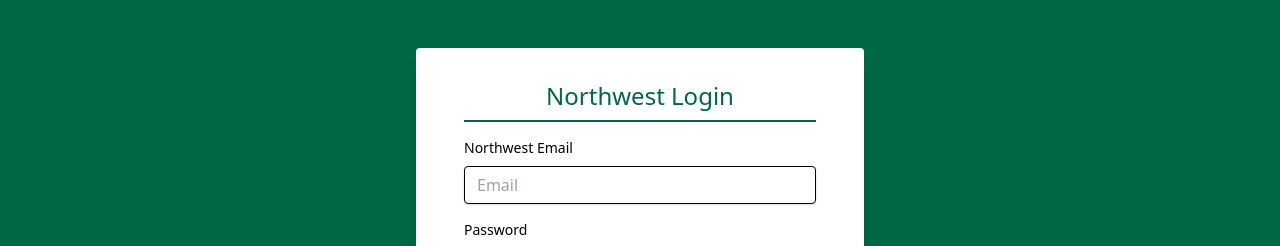
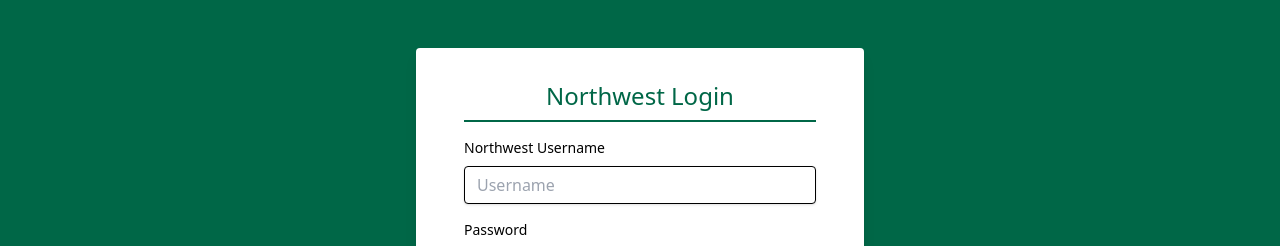
Before and after one commit to Software-Practise/front-end-intern-management, a React (Create React App) app: page /login in a window 1280 px wide. Shown: the top 246 px of the page. Built offline with nearby package versions, Linux system fonts and the light colour scheme.

Commit message:
Fixed Login Type

```diff
--- a/src/Pages/Login.jsx
+++ b/src/Pages/Login.jsx
@@ -69,20 +69,19 @@
 					</div>
 					<div className="mb-4">
 						{" "}
-						{/* Northwest Email Text Block */}
+						{/* Northwest Username Text Block */}
 						<label className="block text-gray-700 text-sm font-normal mb-2">
 							{" "}
-							{/* Email Input Label */}
-							Northwest Email
+							{/* Username Input Label */}
+							Northwest Username
 						</label>
 						<input
 							className="shadow appearance-none border rounded w-full py-2 px-3 text-gray-700 leading-tight focus:outline-none focus:shadow-outline"
-							type="email"
-							placeholder="Email"
+							placeholder="Username"
 							name="nwId"
 							onChange={handleChange}
 						/>{" "}
-						{/* Email Input Block */}
+						{/* Username Input Block */}
 					</div>
 					<div className="mb-6">
 						{" "}
```
